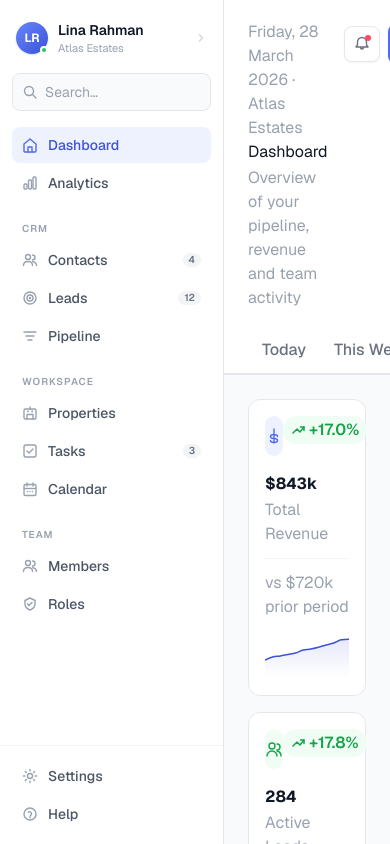
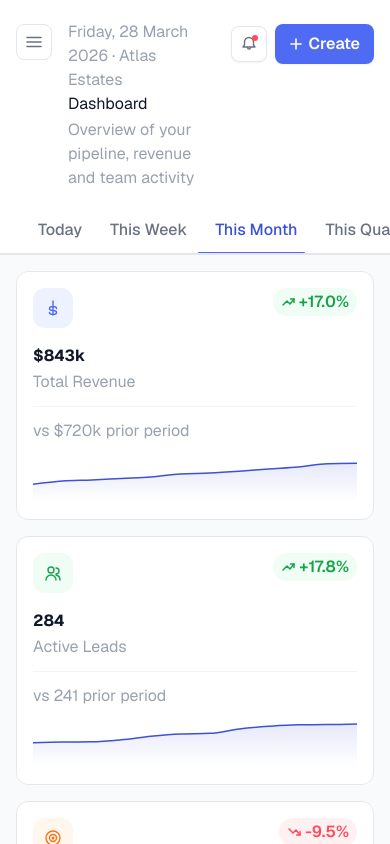
Before and after one commit to chama-marouf/propwise-assessment, a Next.js app: page /dashboard in a window 390 px wide. Built offline with nearby package versions, Linux system fonts and the light colour scheme.

Commit message:
feat: add responsive layout for tablet and mobile breakpoints

```diff
--- a/src/app/dashboard/page.tsx
+++ b/src/app/dashboard/page.tsx
@@ -5,7 +5,10 @@ export default function DashboardPage() {
   return (
     <div className="flex h-screen overflow-hidden bg-gray-50 font-sans">
       <Sidebar />
-      <DashboardShell />
+      {/* On mobile the sidebar is a fixed overlay, so this div takes full width */}
+      <div className="flex flex-1 flex-col overflow-hidden min-w-0">
+        <DashboardShell />
+      </div>
     </div>
   );
 }
--- a/src/app/layout.tsx
+++ b/src/app/layout.tsx
@@ -14,8 +14,8 @@ const geistMono = Geist_Mono({
 });
 
 export const metadata: Metadata = {
-  title: "Create Next App",
-  description: "Generated by create next app",
+  title: "PropWise CRM Dashboard",
+  description: "CRM dashboard for real estate agents",
 };
 
 export default function RootLayout({
--- a/src/components/dashboard/DashboardShell.tsx
+++ b/src/components/dashboard/DashboardShell.tsx
@@ -15,7 +15,7 @@ export function DashboardShell() {
   const isError = result.state === "hasError";
 
   return (
-    <div className="flex flex-1 flex-col overflow-y-auto">
+    <div className="flex flex-1 flex-col overflow-y-auto min-w-0">
       {/* ── Header (full-bleed, sticky) ── */}
       <div className="sticky top-0 z-10 bg-white">
         <DashboardHeader />
@@ -29,7 +29,7 @@ export function DashboardShell() {
       )}
 
       {/* ── Scrollable content ── */}
-      <div className="flex flex-col gap-6 p-6">
+      <div className="flex flex-col gap-4 p-4 md:gap-6 md:p-6">
 
         {/* ── KPI Cards row ── */}
         <KpiCards data={data?.kpis} />
--- a/src/components/dashboard/Header.tsx
+++ b/src/components/dashboard/Header.tsx
@@ -3,11 +3,18 @@
 import { useState, useRef, useEffect, useCallback } from "react";
 import { useAtom } from "jotai";
 import { periodAtom } from "@/store/dashboardAtoms";
+import { sidebarOpenAtom } from "@/store/sidebarAtom";
 import { useToast } from "@/hooks/useToast";
 
 // ── Icons ─────────────────────────────────────────────────────────────────────
 
 type SVG = { className?: string };
+
+const IconMenu = ({ className }: SVG) => (
+  <svg className={className} width="18" height="18" viewBox="0 0 18 18" fill="none" aria-hidden>
+    <path d="M2 4.5h14M2 9h14M2 13.5h14" stroke="currentColor" strokeWidth="1.6" strokeLinecap="round" />
+  </svg>
+);
 
 const IconPlus = ({ className }: SVG) => (
   <svg className={className} width="14" height="14" viewBox="0 0 14 14" fill="none" aria-hidden>
@@ -47,6 +54,7 @@ type DateTab = (typeof DATE_TABS)[number];
 
 export function DashboardHeader() {
   const [activeTab, setActiveTab] = useAtom(periodAtom);
+  const [, setSidebarOpen]        = useAtom(sidebarOpenAtom);
   const [indicator, setIndicator]       = useState({ left: 0, width: 0 });
   const [indicatorReady, setReady]      = useState(false);
   const { success, error, info, neutral } = useToast();
@@ -94,7 +102,17 @@ export function DashboardHeader() {
     <header className="flex flex-col gap-0 border-b border-gray-200 bg-white">
 
       {/* ── Top row: title + actions ── */}
-      <div className="flex items-start justify-between gap-4 px-6 pb-4 pt-5">
+      <div className="flex items-start justify-between gap-4 px-4 pb-4 pt-5 md:px-6">
+
+        {/* Hamburger — mobile only */}
+        <button
+          type="button"
+          aria-label="Open menu"
+          onClick={() => setSidebarOpen(true)}
+          className="mt-1 flex h-9 w-9 shrink-0 items-center justify-center rounded-lg border border-gray-200 text-gray-500 hover:bg-gray-50 lg:hidden"
+        >
+          <IconMenu />
+        </button>
 
         {/* Left: title block */}
         <div className="flex flex-col gap-0.5">
--- a/src/components/sidebar/Sidebar.tsx
+++ b/src/components/sidebar/Sidebar.tsx
@@ -1,6 +1,8 @@
 "use client";
 
 import { useState } from "react";
+import { useAtom } from "jotai";
+import { sidebarOpenAtom } from "@/store/sidebarAtom";
 
 // ── Icon primitives ───────────────────────────────────────────────────────────
 
@@ -210,9 +212,30 @@ function NavLink({
 
 export function Sidebar() {
   const [activeId, setActiveId] = useState<string>("dashboard");
+  const [open, setOpen] = useAtom(sidebarOpenAtom);
 
   return (
-    <aside className="flex h-screen w-56 shrink-0 flex-col border-r border-gray-200 bg-white">
+    <>
+      {/* ── Mobile backdrop ── */}
+      {open && (
+        <div
+          aria-hidden
+          onClick={() => setOpen(false)}
+          className="fixed inset-0 z-20 bg-gray-900/40 lg:hidden"
+        />
+      )}
+
+      <aside
+        className={[
+          // Base
+          "flex h-screen w-56 shrink-0 flex-col border-r border-gray-200 bg-white",
+          // Mobile: fixed overlay, slides in from left
+          "fixed inset-y-0 left-0 z-30 transition-transform duration-300 ease-out",
+          open ? "translate-x-0" : "-translate-x-full",
+          // Desktop: always visible, static in flow
+          "lg:relative lg:translate-x-0 lg:z-auto",
+        ].join(" ")}
+      >
 
       {/* ── User Profile ── */}
       <div className="mx-2 mt-3 mb-2">
@@ -289,5 +312,6 @@ export function Sidebar() {
         </div>
       </div>
     </aside>
+    </>
   );
 }
--- /dev/null
+++ b/src/store/sidebarAtom.ts
@@ -0,0 +1,4 @@
+import { atom } from "jotai";
+
+/** true = sidebar is open (mobile overlay visible) */
+export const sidebarOpenAtom = atom(false);
```
